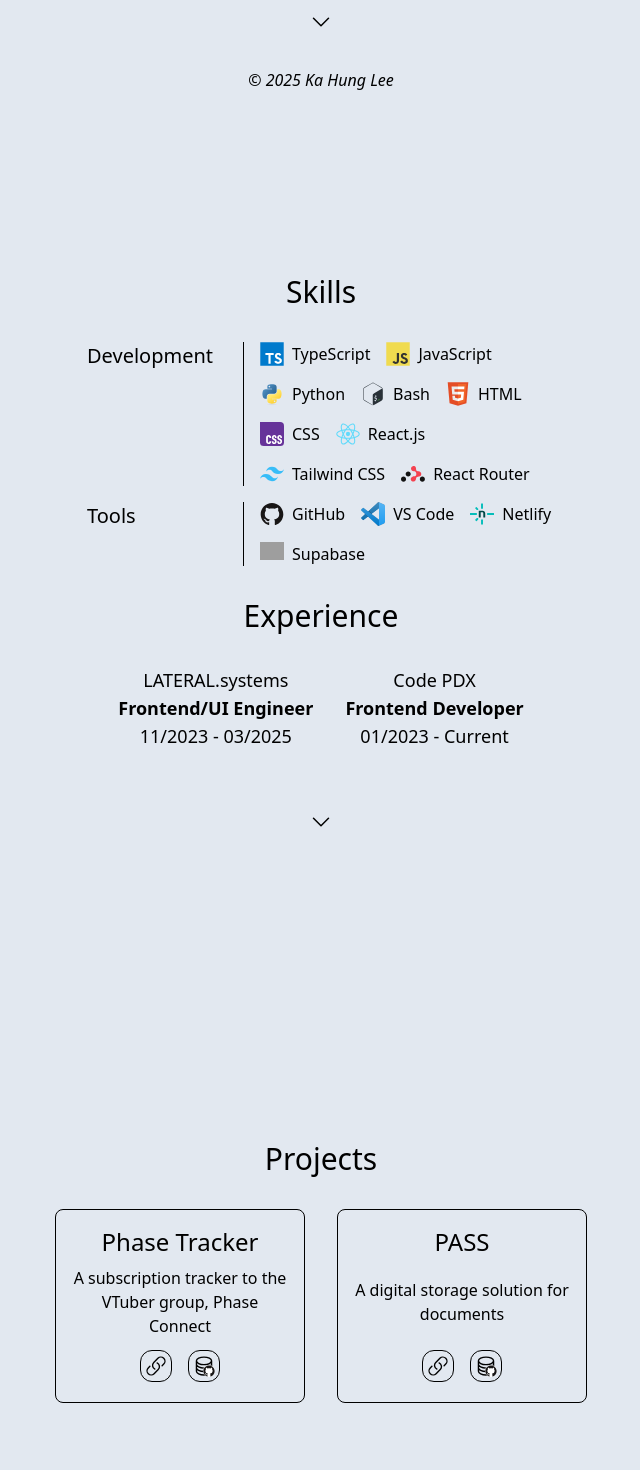
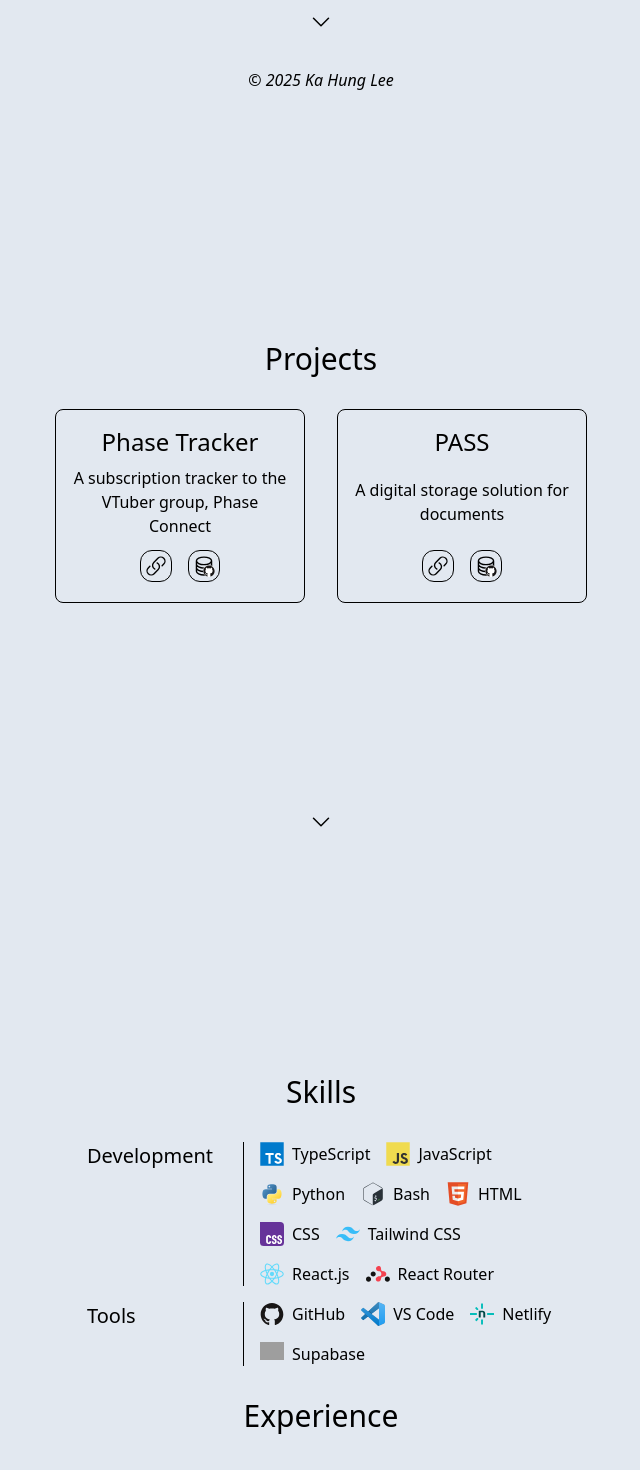
Before and after one commit to leekahung/web-dev, a React (Vite) app: page / in a window 1280 px wide. Shown: the part 680-2150 px from the top of the page, without its empty margins (319-959 px from the left). Built offline with nearby package versions, Linux system fonts and the light colour scheme; grey boxes are pictures that could not be loaded.

Commit message:
Adjust positioning for sections; Adjust skills

```diff
--- a/src/App.tsx
+++ b/src/App.tsx
@@ -4,21 +4,17 @@ import Experience from "./sections/Experience/Experience";
 import Intro from "./sections/Intro/Intro";
 import Skills from "./sections/Skills/Skills";
 import Projects from "./sections/Projects/Projects";
-import ScrollToButton from "./shared/components/ScrollToButton";
 
 function App() {
   return (
     <Layout>
       <Intro />
+      <Projects />
       <div className="relative sm:h-screen flex flex-col gap-4 items-center justify-center">
         <div id="skills" className="absolute -top-20 sm:top-0" />
         <Skills />
         <Experience />
-        <div className="invisible sm:visible sm:absolute sm:block sm:bottom-20">
-          <ScrollToButton elementId="projects" />
-        </div>
       </div>
-      <Projects />
     </Layout>
   );
 }
--- a/src/sections/Intro/Intro.tsx
+++ b/src/sections/Intro/Intro.tsx
@@ -24,7 +24,7 @@ export default function Intro() {
         </Section>
       </div>
       <div className="absolute bottom-35 sm:bottom-20">
-        <ScrollToButton elementId="skills" />
+        <ScrollToButton elementId="projects" />
       </div>
     </section>
   );
--- a/src/sections/Projects/Projects.tsx
+++ b/src/sections/Projects/Projects.tsx
@@ -1,3 +1,4 @@
+import ScrollToButton from "@/shared/components/ScrollToButton";
 import Card from "./components/Card";
 
 const projectList = [
@@ -19,7 +20,7 @@ export default function Projects() {
   return (
     <section
       id="projects"
-      className="pb-20 sm:h-screen flex flex-col items-center justify-center gap-4"
+      className="relative pb-20 sm:h-screen flex flex-col items-center justify-center gap-4"
     >
       <h2 className="text-2xl md:text-3xl">Projects</h2>
       <div className="flex flex-wrap items-center justify-center gap-8 p-4">
@@ -33,6 +34,9 @@ export default function Projects() {
           />
         ))}
       </div>
+      <div className="invisible sm:visible sm:absolute sm:block sm:bottom-20">
+        <ScrollToButton elementId="skills" />
+      </div>
     </section>
   );
 }
--- a/src/sections/Skills/Skills.tsx
+++ b/src/sections/Skills/Skills.tsx
@@ -20,8 +20,8 @@ const developmentList = [
   { name: "Bash", element: <BashIcon /> },
   { name: "HTML", element: <HTMLIcon /> },
   { name: "CSS", element: <CSSIcon /> },
+  { name: "Tailwind CSS", element: <TailwindIcon /> },
   { name: "React.js", element: <ReactIcon /> },
-  { name: "Tailwind CSS", element: <TailwindIcon /> },
   { name: "React Router", element: <ReactRouterIcon /> },
 ];
 
```
